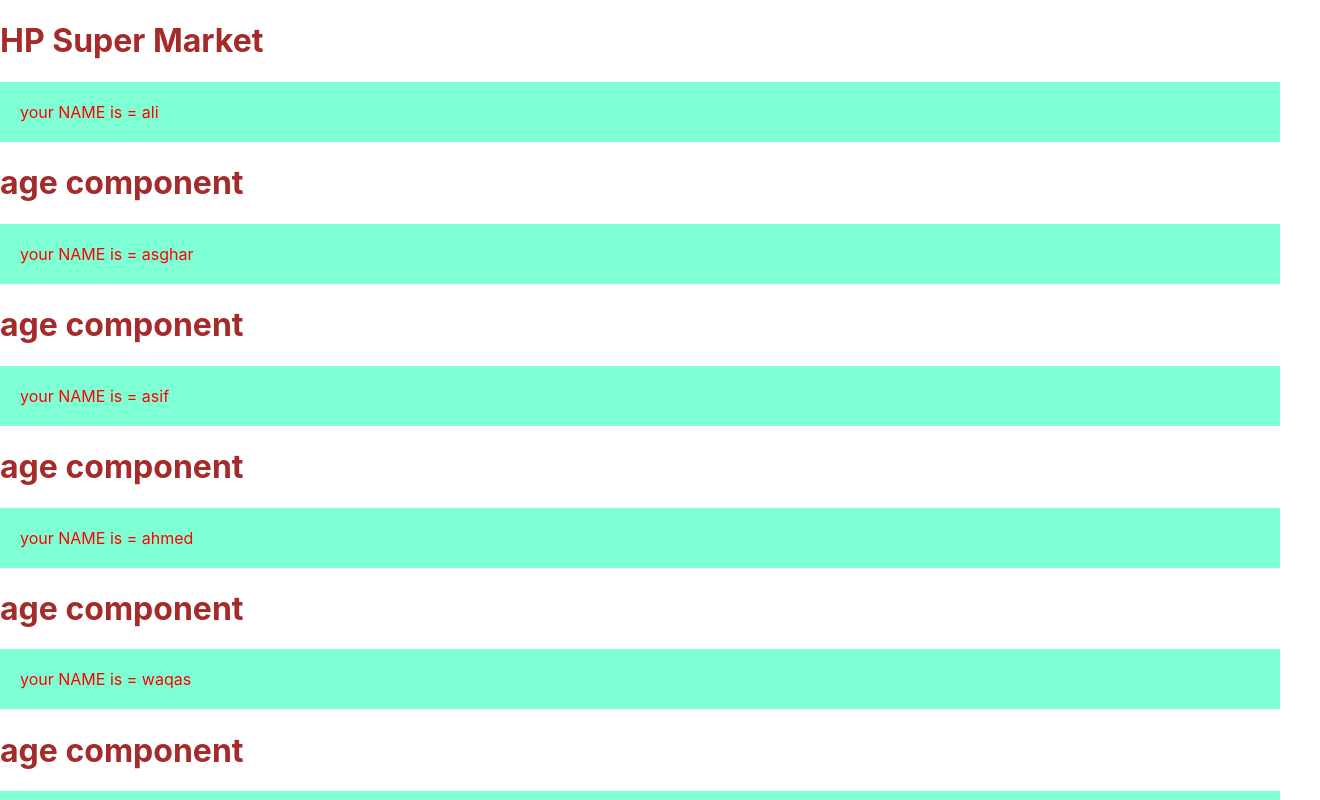
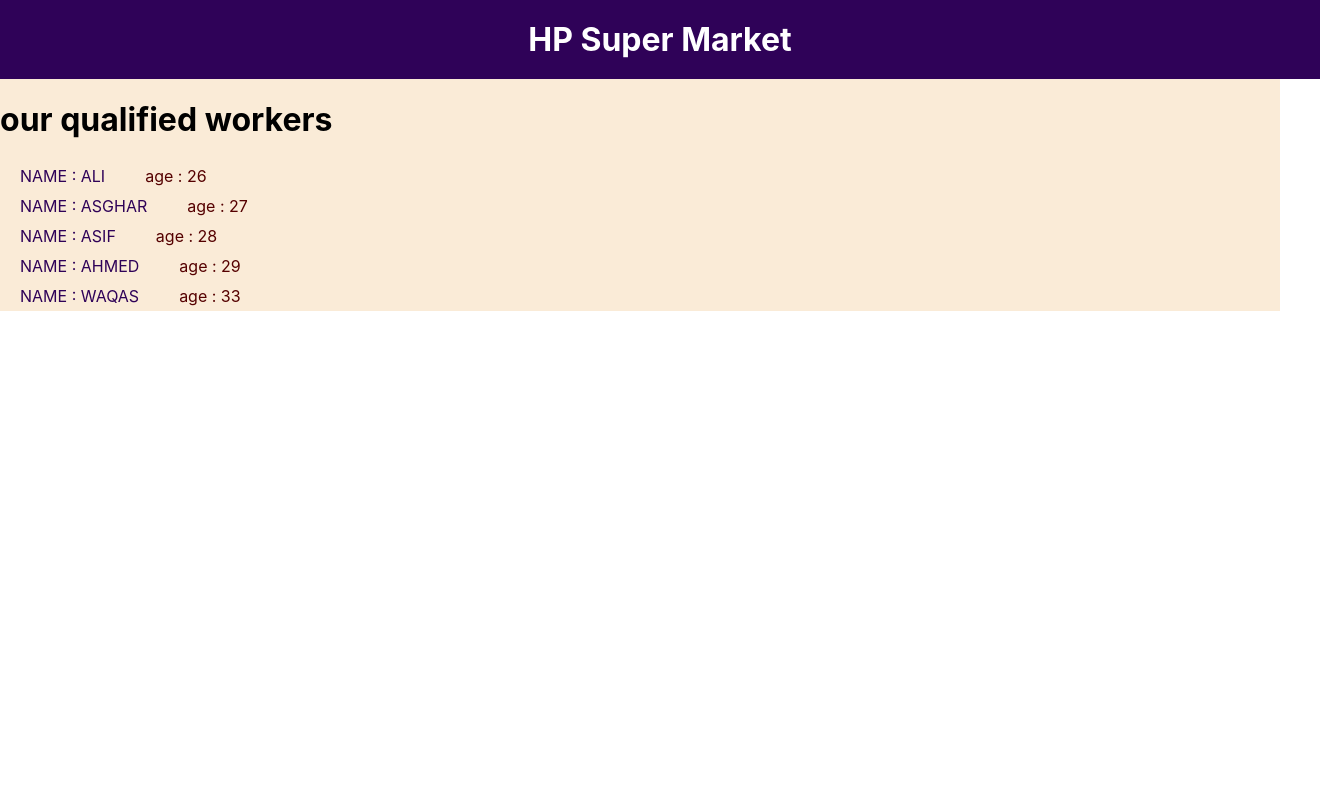
Before and after one commit to RaheelArif/Students-Reactjs, a React (Create React App) app: page / in a window 1280 px wide. Shown: the top 800 px of the page, 1320 px wide, since content can reach past the window. Built offline with nearby package versions, Linux system fonts and the light colour scheme.

Commit message:
map , filter , state, props

```diff
--- a/src/App.css
+++ b/src/App.css
@@ -1,14 +1,32 @@
-h1{
-  color:brown;
+body{
+  margin: 0px;
+  padding: 0px;
+
 }
-.name{
-  color: red;
-  background-color: aquamarine;
+.header{
+  margin: 0px;
+  width: 100%;
+  text-align: center;
+  background-color: rgb(47, 2, 88);
+  color:  white;
   padding: 20px;
 }
-.age{
-  margin: 10px 0px;
-  color: rgb(4, 0, 255);
-  background-color: rgb(189, 255, 127);
-  padding: 20px;
+.workers-area{
+  display: flex;
+  background-color: antiquewhite;
+  flex-direction: column;
 }
+.workers{
+  display: flex;
+  flex-direction: row;
+}
+.w-name{
+  color: rgb(47, 2, 88);
+  text-transform: uppercase;
+padding:5px 20px;
+}
+.w-age{
+  color: rgb(85, 0, 0);
+  padding:5px 20px;
+
+}
--- a/src/App.js
+++ b/src/App.js
@@ -1,51 +1,33 @@
 import React, { Component } from 'react';
-import "./App.css"
-import Age  from "./component/Age"
+import "./App.css";
+import Worker from "./component/Worker"
+import Header from './component/Header';
+
 class App extends Component {
-  state = [
-    { name: "ali", age: 26 },
-    { name: "asghar", age: 27 },
-    { name: "asif", age: 28 },
-    { name: "ahmed", age: 29 },
-    { name: "waqas", age: 20 },
-    { name: "ali", age: 26 },
-    { name: "asghar", age: 27 },
-    { name: "asif", age: 28 },
-    { name: "ahmed", age: 29 },
-    { name: "waqas", age: 20 },
-    { name: "ali", age: 26 },
-    { name: "asghar", age: 27 },
-    { name: "asif", age: 28 },
-    { name: "ahmed", age: 29 },
-    { name: "waqas", age: 20 },
-    { name: "ali", age: 26 },
-    { name: "asghar", age: 27 },
-    { name: "asif", age: 28 },
-    { name: "ahmed", age: 29 },
-    { name: "waqas", age: 20 },
-    { name: "ali", age: 26 },
-    { name: "asghar", age: 27 },
-    { name: "asif", age: 28 },
-    { name: "ahmed", age: 29 },
-    { name: "waqas", age: 20 },
+  state = {
+  worker: [
+    { id: "1", name: "ali", age: 26 },
+    { id: "2", name: "asghar", age: 27 },
+    { id: "3", name: "asif", age: 28 },
+    { id: "4", name: "ahmed", age: 29 },
+    { id: "5", name: "waqas", age: 33 },
+  ],
 
-  ]
+
+  }
+
   render() {
-    var b = 0;
+
+
+
     return (
-     <div>
-        <h1>HP Super Market</h1>
-        {
-          this.state.map(function (item) {
-            return (
-              <div>
-                <div className="name" >your NAME is = {item.name} </div>
-                <Age />
-              </div>
-            )
-          })
-        }
-    </div>
+      <div>
+        <Header />
+
+        <Worker workers={this.state.worker} />
+
+
+      </div>
     )
   }
 }
--- a/src/component/Age.js
+++ /dev/null
@@ -1,10 +0,0 @@
-import React, { Component } from "react";
-
-class Age extends Component {
-    render(){
-        return(
-         <h1>age component</h1>
-        )
-    }
-}
-export default Age;
--- /dev/null
+++ b/src/component/Header.js
@@ -0,0 +1,11 @@
+import React,{Component} from "react";
+import "../App.css";
+
+class Header extends Component{
+    render(){
+        return(
+           <h1 className="header">HP Super Market</h1>
+        )
+    }
+}
+export default Header;
--- /dev/null
+++ b/src/component/Worker.js
@@ -0,0 +1,23 @@
+import React, { Component } from "react";
+
+class Worker extends Component {
+    render() {
+
+        return (
+            <div className="workers-area">
+                <h1>our qualified workers</h1>
+                {
+                    this.props.workers.map(item => {
+                        return (
+                            <div className="workers" key={item.id}>
+                                <span className="w-name">name :  {item.name}</span>
+                                <span className="w-age">age :  {item.age}</span>
+                            </div>
+                        )
+                    })
+                }
+            </div>
+        )
+    }
+}
+export default Worker;
```
